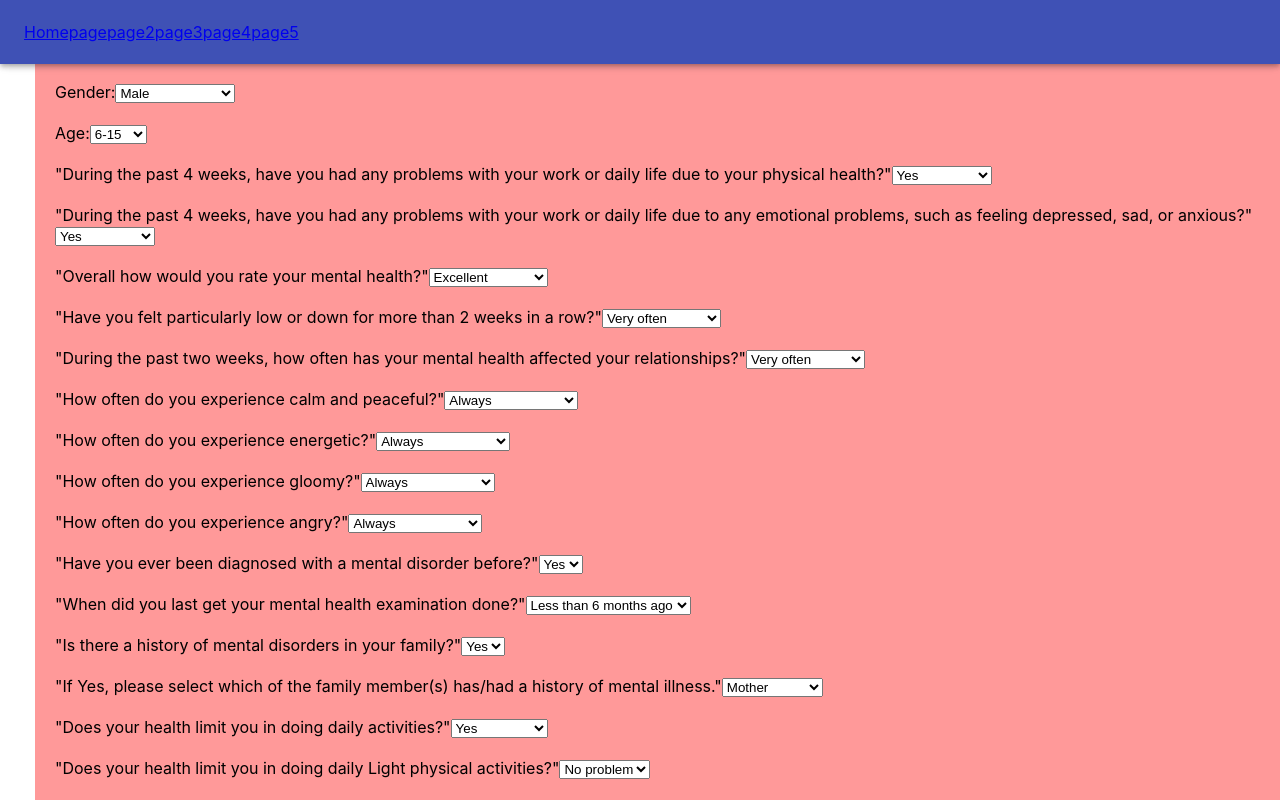
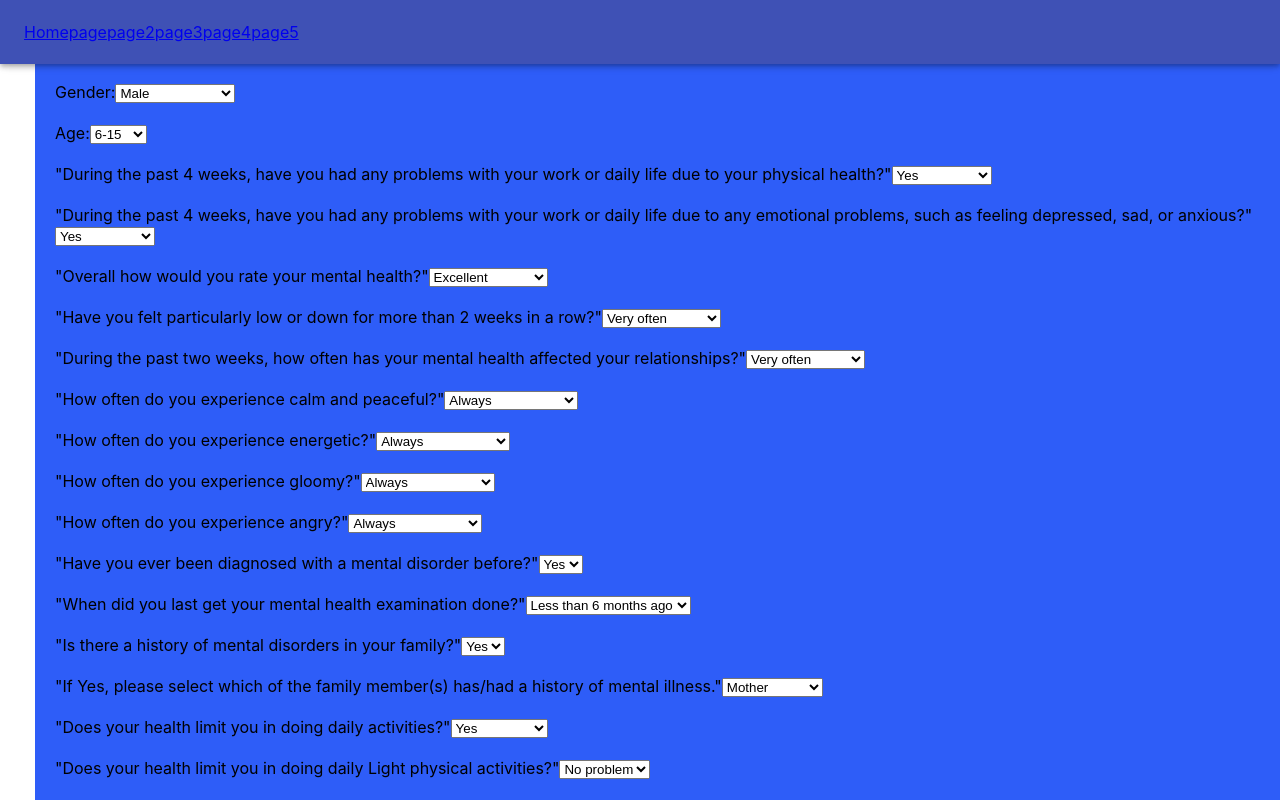
Before and after one commit to crawford134/HTCHackathon-Project, a React (Create React App) app in the folder hackathonproject/: page /page3 in a window 1280 px wide. Shown: the top 800 px of the page. Built offline with nearby package versions, Linux system fonts and the light colour scheme.

Commit message:
Changed page 3 background

```diff
--- a/hackathonproject/src/App.css
+++ b/hackathonproject/src/App.css
@@ -3,7 +3,7 @@
 }
 
 .Questions{
-  background: #ff9999;
+  background: #2e5df8;
   padding: 20px;
   margin-left: 35px;
 }
```
